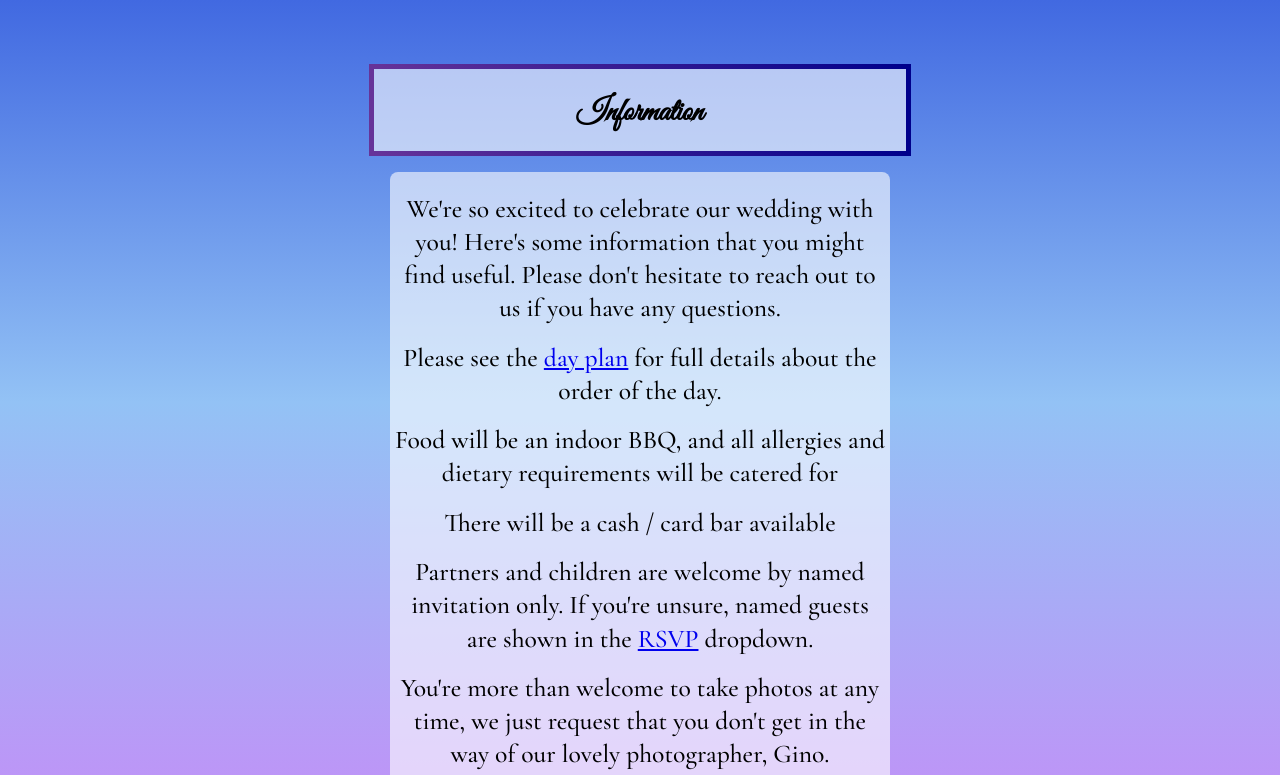
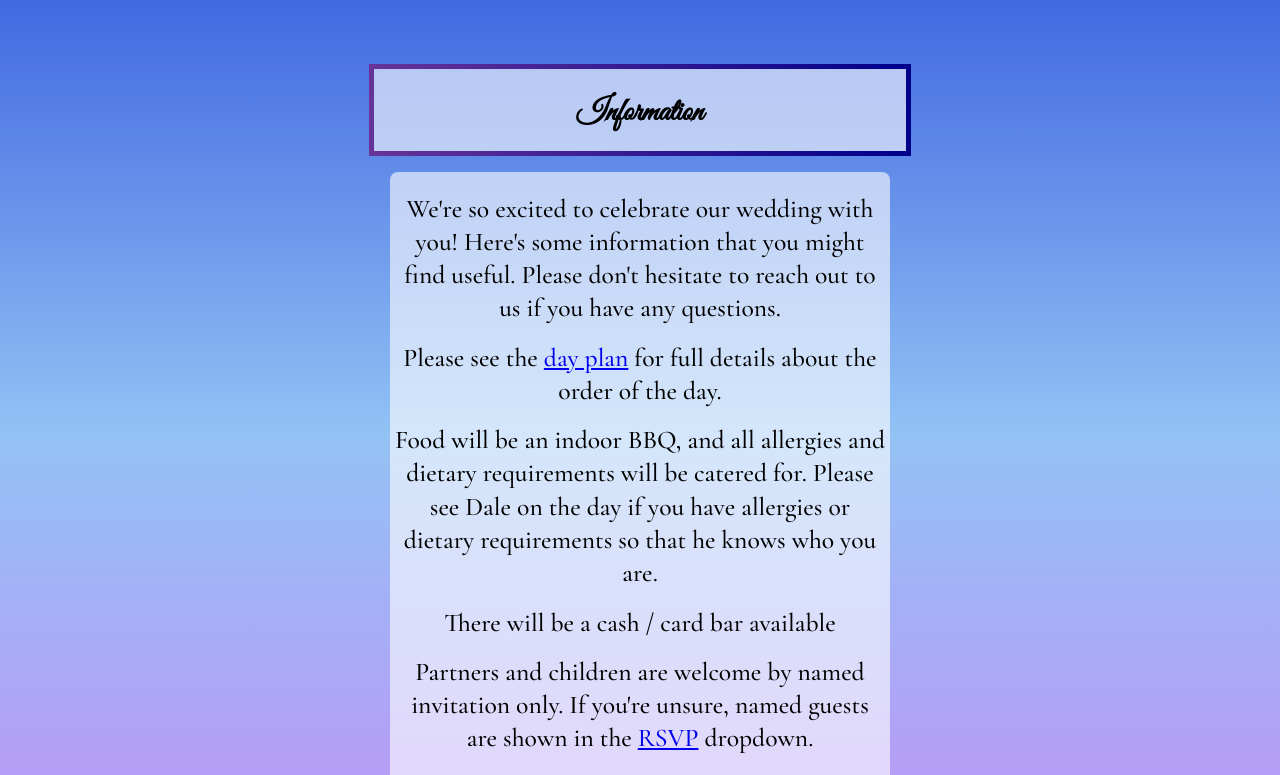
Before and after one commit to Abibubble/bubble-and-squeak, a React (Create React App) app: page /information in a window 1280 px wide. Shown: the top 775 px of the page. Built offline with nearby package versions, Linux system fonts and the light colour scheme.

Commit message:
fix: Update timings and add allergy info

```diff
--- a/src/pages/day-plan.js
+++ b/src/pages/day-plan.js
@@ -20,8 +20,6 @@ export default function DayPlan() {
           <PlanGrid>
             <p>4pm</p>
             <p>Reception starts</p>
-            <p>5.45pm</p>
-            <p>Speeches</p>
             <p>6pm</p>
             <p>Dinner (indoor BBQ)</p>
             <p>7pm</p>
--- a/src/pages/info.js
+++ b/src/pages/info.js
@@ -22,7 +22,8 @@ export default function Info() {
           </Text>
           <Text>
             Food will be an indoor BBQ, and all allergies and dietary
-            requirements will be catered for
+            requirements will be catered for. Please see Dale on the day if you
+            have allergies or dietary requirements so that he knows who you are.
           </Text>
           <Text>There will be a cash / card bar available</Text>
           <Text>
```
